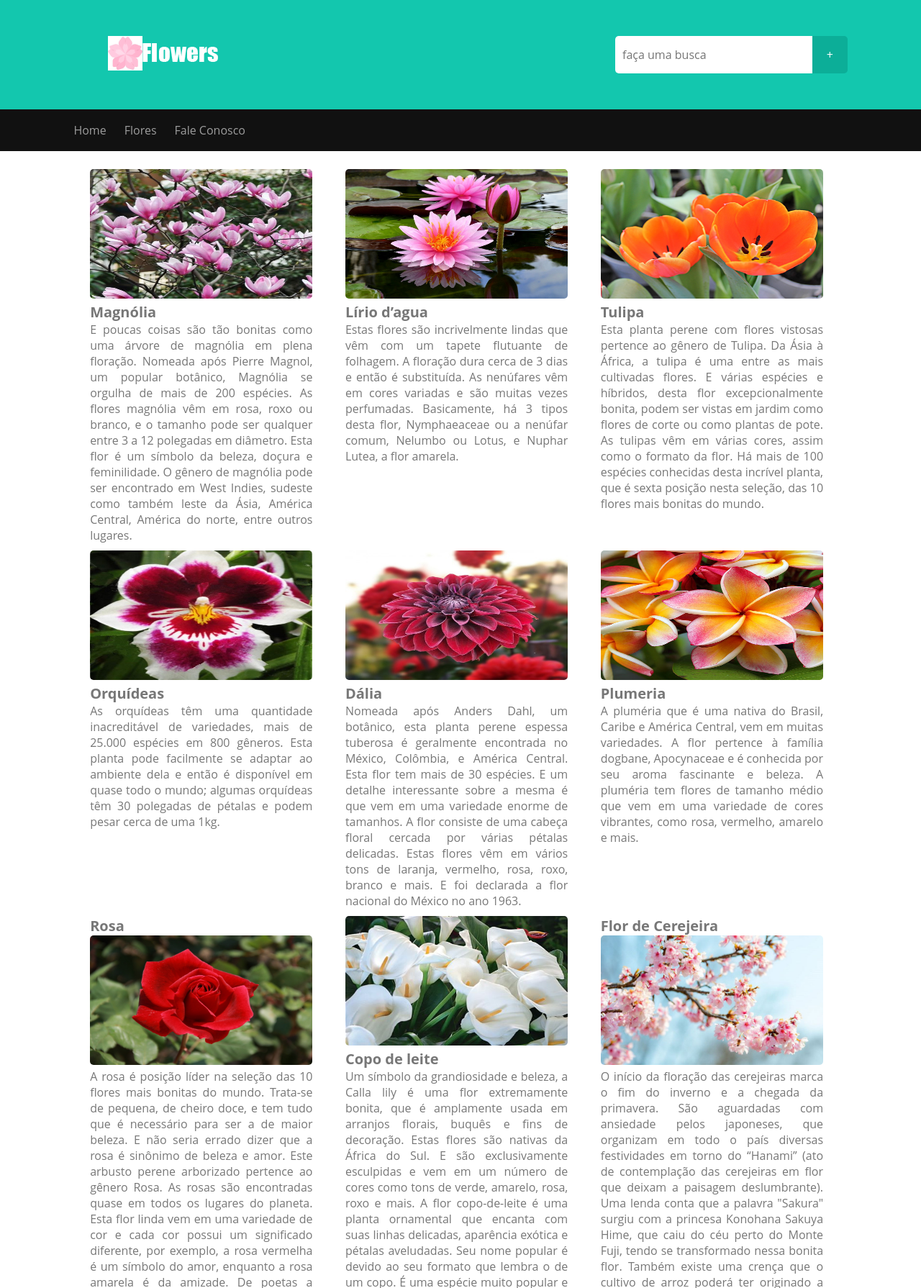
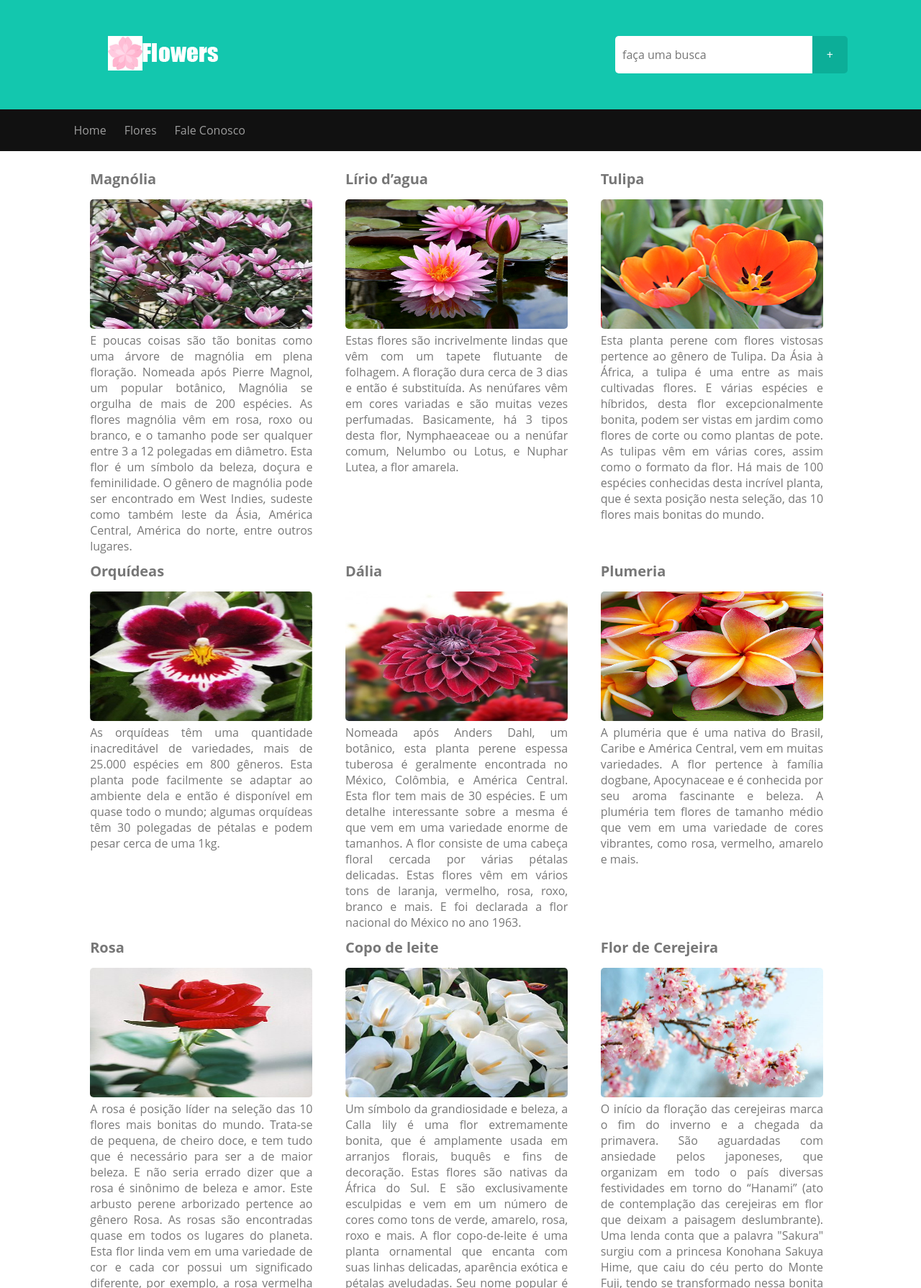
Before and after one commit to erisenrholanda/flowers, a plain HTML site: page flores.html in a window 1280 px wide. Shown: the top 1790 px of the page at 72% size. Drawn offline with Linux system fonts and the light colour scheme.

Commit message:
arrumando elementos no css

```diff
--- a/css/main.css
+++ b/css/main.css
@@ -127,6 +127,7 @@ p {
 .box-23 .textgran {
     font-size: 20px;
     font-weight: bolder;
+    margin-bottom: 15px;
 }
 /* sidebar */
 .onde-estamos {
--- a/flores.html
+++ b/flores.html
@@ -25,59 +25,59 @@
         <main class="principal">
             <article class="box-23">
                 <div class="caixa">
+                    <p class="textgran">Magnólia</p>
                     <div id="content">
                         <img src="img/magnolia.jpg">
                     </div>
-                    <p class="textgran">Magnólia</p>
                     <p>E poucas coisas são tão bonitas como uma árvore de magnólia em plena floração. Nomeada após Pierre Magnol, um popular botânico, Magnólia se orgulha de mais de 200 espécies. As flores magnólia vêm em rosa, roxo ou branco, e o tamanho pode ser qualquer entre 3 a 12 polegadas em diâmetro. Esta flor é um símbolo da beleza, doçura e feminilidade. O gênero de magnólia pode ser encontrado em West Indies, sudeste como também leste da Ásia, América Central, América do norte, entre outros lugares.</p>
                 </div>
                 <div class="caixa">
+                    <p class="textgran">Lírio d’agua</p>
                     <div id="content">
                         <img src="img/Lírio d’agua.jpg">
                     </div>
-                    <p class="textgran">Lírio d’agua</p>
                     <p>Estas flores são incrivelmente lindas que vêm com um tapete flutuante de folhagem. A floração dura cerca de 3 dias e então é substituída. As nenúfares vêm em cores variadas e são muitas vezes perfumadas. Basicamente, há 3 tipos desta flor, Nymphaeaceae ou a nenúfar comum, Nelumbo ou Lotus, e Nuphar Lutea, a flor amarela.</p>
                 </div>
                 <div class="caixa">
+                    <p class="textgran">Tulipa</p>
                     <div id="content">
                         <img src="img/Tulipa-Flor.jpg">
                     </div>
-                    <p class="textgran">Tulipa</p>
                     <p>Esta planta perene com flores vistosas pertence ao gênero de Tulipa. Da Ásia à África, a tulipa é uma entre as mais cultivadas flores. E várias espécies e híbridos, desta flor excepcionalmente bonita, podem ser vistas em jardim como flores de corte ou como plantas de pote. As tulipas vêm em várias cores, assim como o formato da flor. Há mais de 100 espécies conhecidas desta incrível planta, que é sexta posição nesta seleção, das 10 flores mais bonitas do mundo. </p>
                 </div>
                 <div class="caixa">
+                    <p class="textgran">Orquídeas</p>
                     <div id="content">
                         <img src="img/orquidea.jpg">
                     </div>
-                    <p class="textgran">Orquídeas</p>
                     <p>As orquídeas têm uma quantidade inacreditável de variedades, mais de 25.000 espécies em 800 gêneros. Esta planta pode facilmente se adaptar ao ambiente dela e então é disponível em quase todo o mundo; algumas orquídeas têm 30 polegadas de pétalas e podem pesar cerca de uma 1kg.</p>
                 </div>
                 <div class="caixa">
+                    <p class="textgran">Dália</p>
                     <div id="content">
                         <img src="img/dahlia-frantonio.jpg">
                     </div>
-                    <p class="textgran">Dália</p>
                     <p>Nomeada após Anders Dahl, um botânico, esta planta perene espessa tuberosa é geralmente encontrada no México, Colômbia, e América Central. Esta flor tem mais de 30 espécies. E um detalhe interessante sobre a mesma é que vem em uma variedade enorme de tamanhos. A flor consiste de uma cabeça floral cercada por várias pétalas delicadas. Estas flores vêm em vários tons de laranja, vermelho, rosa, roxo, branco e mais. E foi declarada a flor nacional do México no ano 1963.</p>
                 </div>
                 <div class="caixa">
+                    <p class="textgran">Plumeria</p>
                     <div id="content">
                         <img src="img/Plumeria.jpg">
                     </div>
-                    <p class="textgran">Plumeria</p>
                     <p>A pluméria que é uma nativa do Brasil, Caribe e América Central, vem em muitas variedades. A flor pertence à família dogbane, Apocynaceae e é conhecida por seu aroma fascinante e beleza. A pluméria tem flores de tamanho médio que vem em uma variedade de cores vibrantes, como rosa, vermelho, amarelo e mais.</p>
                 </div>
                 <div class="caixa">
                     <p class="textgran">Rosa</p>
                     <div id="content">
-                        <img src="img/Rosa2.jpg" onclick="trocarimagem()">
+                        <img src="img/Rosa.jpg" onclick="trocarimagem()">
                     </div>
                     <p>A rosa é posição líder na seleção das 10 flores mais bonitas do mundo. Trata-se de pequena, de cheiro doce, e tem tudo que é necessário para ser a de maior beleza. E não seria errado dizer que a rosa é sinônimo de beleza e amor. Este arbusto perene arborizado pertence ao gênero Rosa. As rosas são encontradas quase em todos os lugares do planeta. Esta flor linda vem em uma variedade de cor e cada cor possui um significado diferente, por exemplo, a rosa vermelha é um símbolo do amor, enquanto a rosa amarela é da amizade. De poetas a artistas, a rosa tem sido uma fonte de inspiração para as pessoas por séculos.</p>
                 </div>
                 <div class="caixa">
+                    <p class="textgran">Copo de leite</p>
                     <div id="content">
                         <img src="img/copodeleite.jpg">
                     </div>
-                    <p class="textgran">Copo de leite</p>
                     <p>Um símbolo da grandiosidade e beleza, a Calla lily é uma flor extremamente bonita, que é amplamente usada em arranjos florais, buquês e fins de decoração. Estas flores são nativas da África do Sul. E são exclusivamente esculpidas e vem em um número de cores como tons de verde, amarelo, rosa, roxo e mais. A flor copo-de-leite é uma planta ornamental que encanta com suas linhas delicadas, aparência exótica e pétalas aveludadas. Seu nome popular é devido ao seu formato que lembra o de um copo. É uma espécie muito popular e bastante utilizada para decorar ambientes, embelezar eventos e presentear alguém querido.</p>
                 </div>
                 <div class="caixa">
--- a/js/index.js
+++ b/js/index.js
@@ -36,7 +36,7 @@ function validar() {
 //flores.html
 function trocarimagem() {
     var troca = document.getElementsByName("troca");
-    troca.src="img/rosa.jpg";
+    troca.src="img/rosa2.jpg";
 }
 //contato.html
 function formContato() {
```
